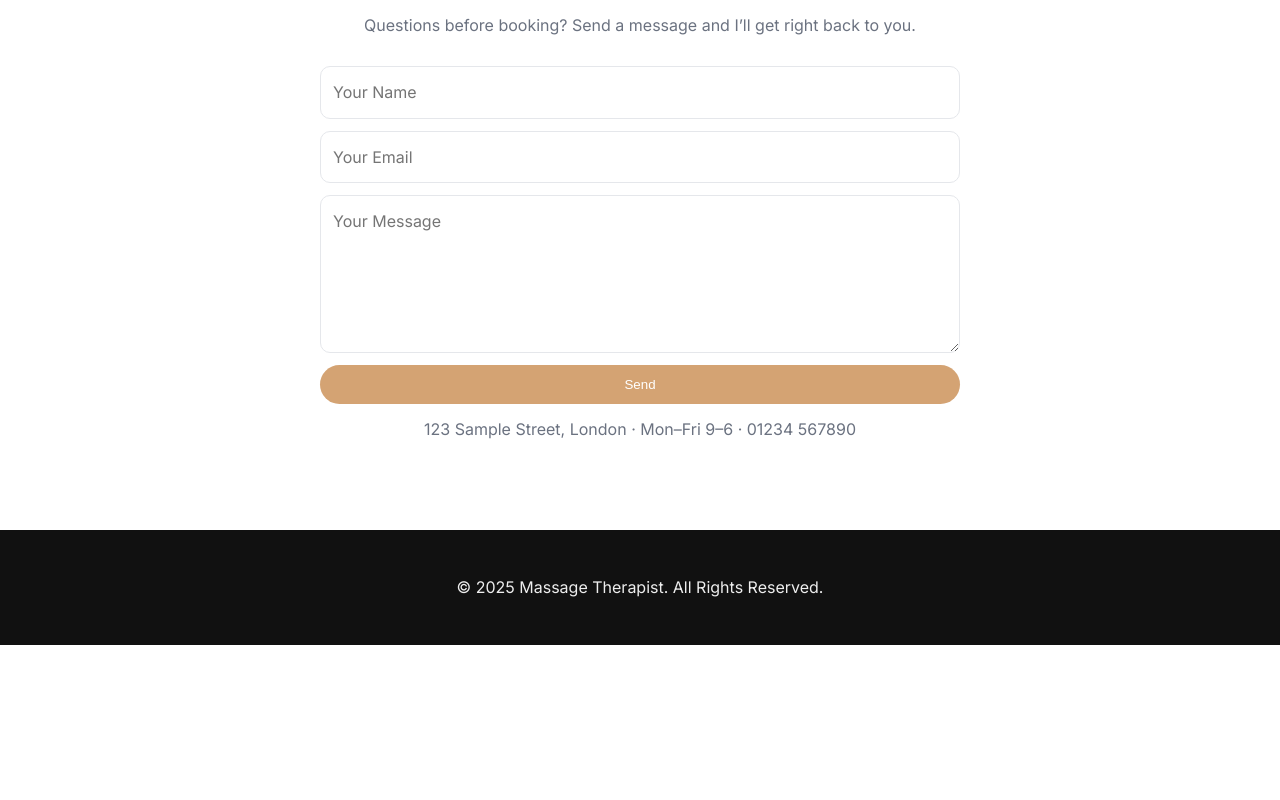
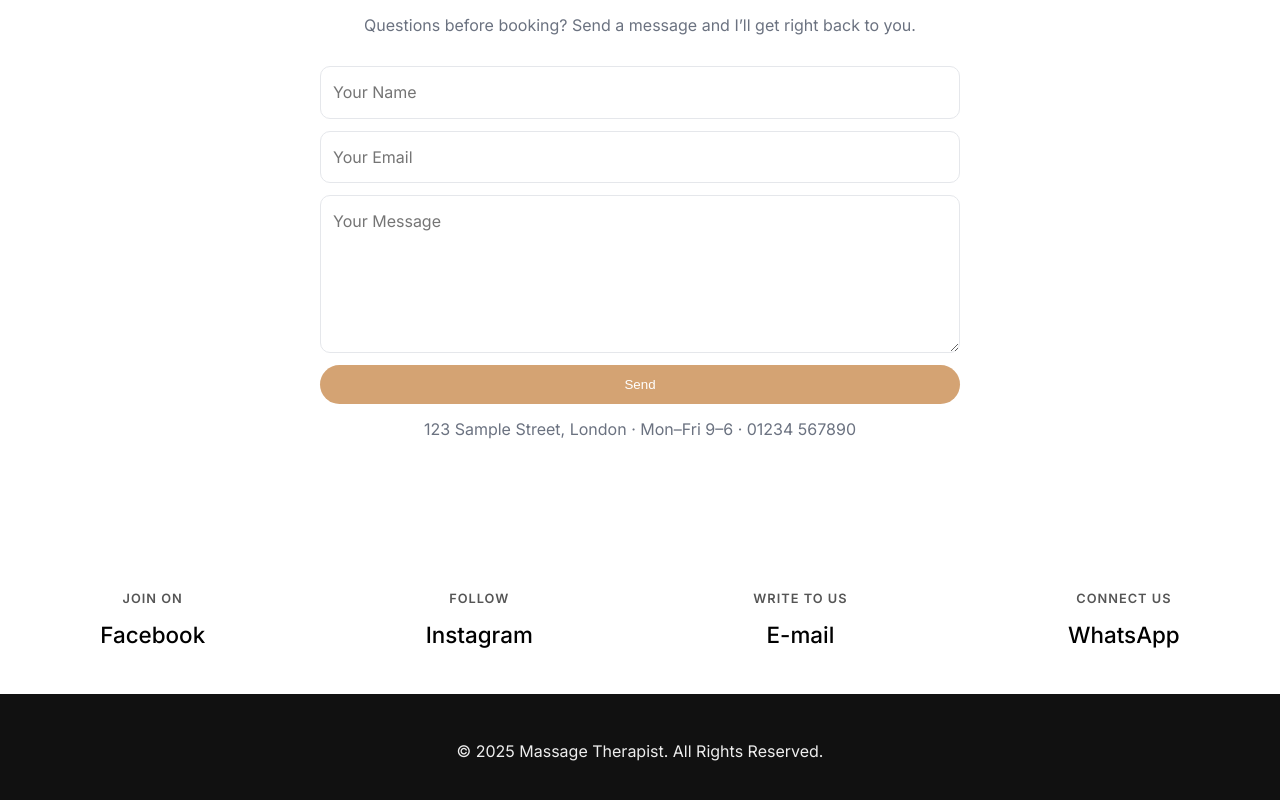
Before and after one commit to mody-18/web-app, a plain HTML site: page index.html in a window 1280 px wide. Shown: the part 4172-4972 px from the top of the page. Before the commit the page ends 4817 px from the top, so only its background shows below. Drawn offline with nearby package versions, Linux system fonts and the light colour scheme.

Commit message:
Added socials below form submission

```diff
--- a/index.html
+++ b/index.html
@@ -276,6 +276,31 @@
       </address>
     </section>
 
+    <div class="contact-links">
+      <div>
+        <h4>Join On</h4>
+        <a
+          href="https://www.facebook.com/groups/695792929377924/permalink/1076420287981851/?rdid=KYbxPMw1Lz9tTozK&share_url=https%3A%2F%2Fwww.facebook.com%2Fshare%2Fp%2F1CPVgMdyG2%2F#"
+          target="_blank"
+          >Facebook</a
+        >
+      </div>
+      <div>
+        <h4>Follow</h4>
+        <a href="https://www.instagram.com/ramune_zeromskiene/" target="_blank"
+          >Instagram</a
+        >
+      </div>
+      <div>
+        <h4>Write to Us</h4>
+        <a href="mailto:modestas.riabovas2@gmail.com">E-mail</a>
+      </div>
+      <div>
+        <h4>Connect Us</h4>
+        <a href="https://wa.me/+44 7456 000647" target="_blank">WhatsApp</a>
+      </div>
+    </div>
+
     <footer>
       <p>&copy; 2025 Massage Therapist. All Rights Reserved.</p>
     </footer>
--- a/style.css
+++ b/style.css
@@ -434,3 +434,35 @@ footer {
 }
 
 /* NEW BUTTON */
+
+/* FB IG EMAIL & WHATSAPP */
+
+.contact-links {
+  display: flex;
+  justify-content: space-around;
+  align-items: center;
+  margin: 40px 0;
+  text-align: center;
+  flex-wrap: wrap;
+  gap: 20px;
+}
+
+.contact-links div h4 {
+  font-size: 0.8rem;
+  text-transform: uppercase;
+  letter-spacing: 1px;
+  margin-bottom: 8px;
+  color: #555;
+}
+
+.contact-links div a {
+  font-size: 1.4rem;
+  font-weight: 500;
+  text-decoration: none;
+  color: #000;
+  transition: color 0.3s ease;
+}
+
+.contact-links div a:hover {
+  color: #a87c5c; /* pick your brand accent */
+}
```
